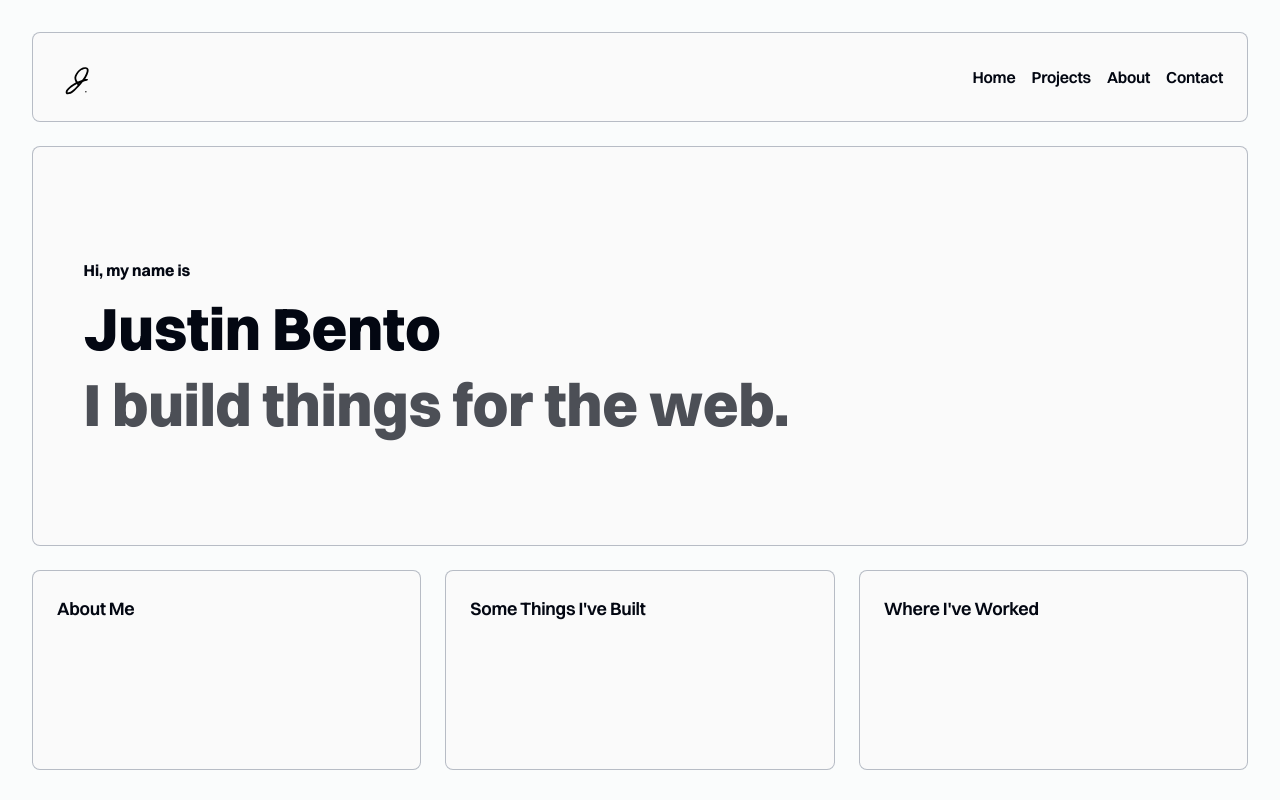
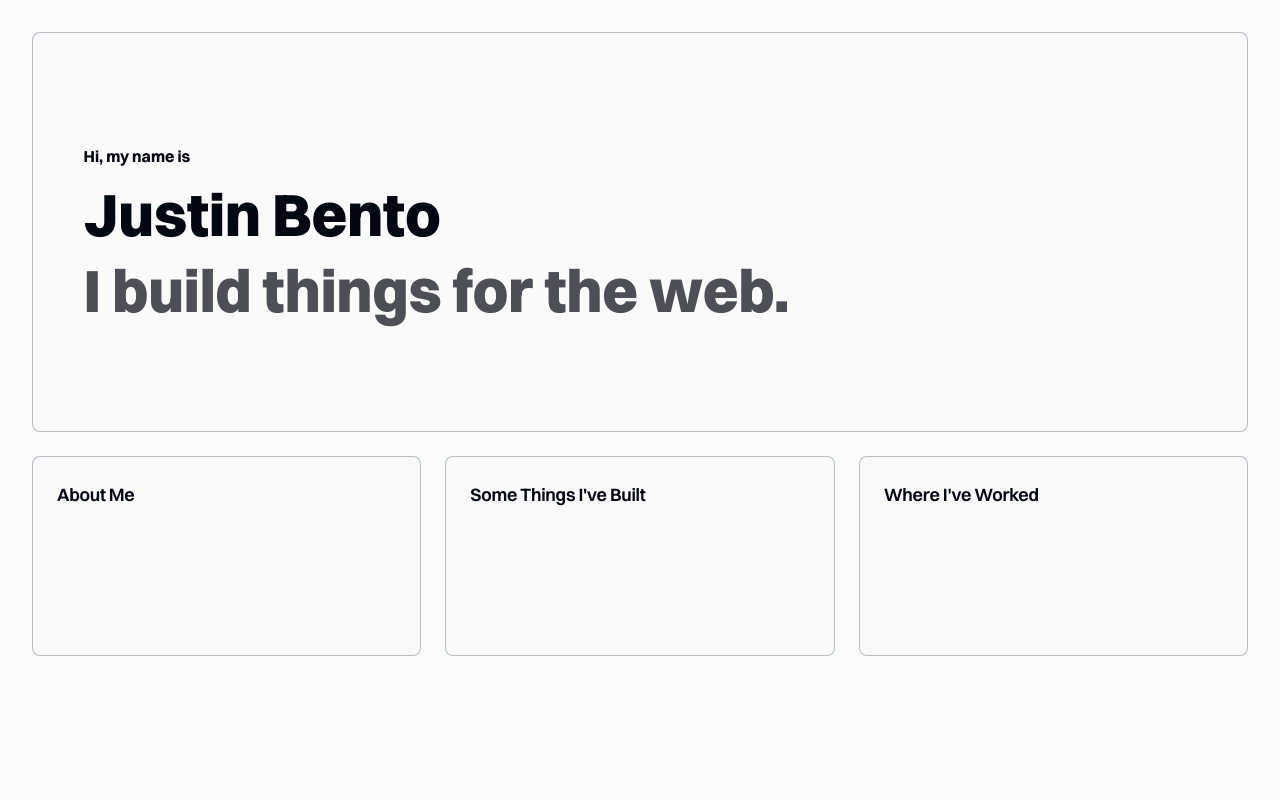
Before and after one commit to Justin-Bento/portfolio, a Next.js app: page / in a window 1280 px wide. Built offline with nearby package versions, Linux system fonts and the light colour scheme.

Commit message:
Deprecated footer card

```diff
--- a/app/(frontend)/page.tsx
+++ b/app/(frontend)/page.tsx
@@ -8,28 +8,6 @@ export default function Home() {
   return (
     <>
       <main className="grid grid-cols-1 md:grid-cols-12 gap-6 p-8 max-h-dvh bg-white">
-        {/* Header Card */}
-        <Card className="col-span-12">
-          <div className="px-4 py-5 sm:p-6">
-            <div className="flex items-center">
-              <span className="flex flex-1 items-center gap-4 justify-start">
-                <Logo />
-              </span>
-              <ul className="flex flex-1 items-center gap-4 justify-end">
-                {navLinks.map((link) => (
-                  <li key={link}>
-                    <Link
-                      href={`/${link.toLowerCase()}`}
-                      className="text-lg font-semibold tracking-[-0.015em] text-zinc-950 sm:text-base dark:text-white"
-                    >
-                      {link}
-                    </Link>
-                  </li>
-                ))}
-              </ul>
-            </div>
-          </div>
-        </Card>
         {/* Main Hero Section */}
         <Card className="col-span-12 h-[50dvh] flex items-center justify-center">
           <div className="space-y-4 w-11/12 mx-auto">
```
